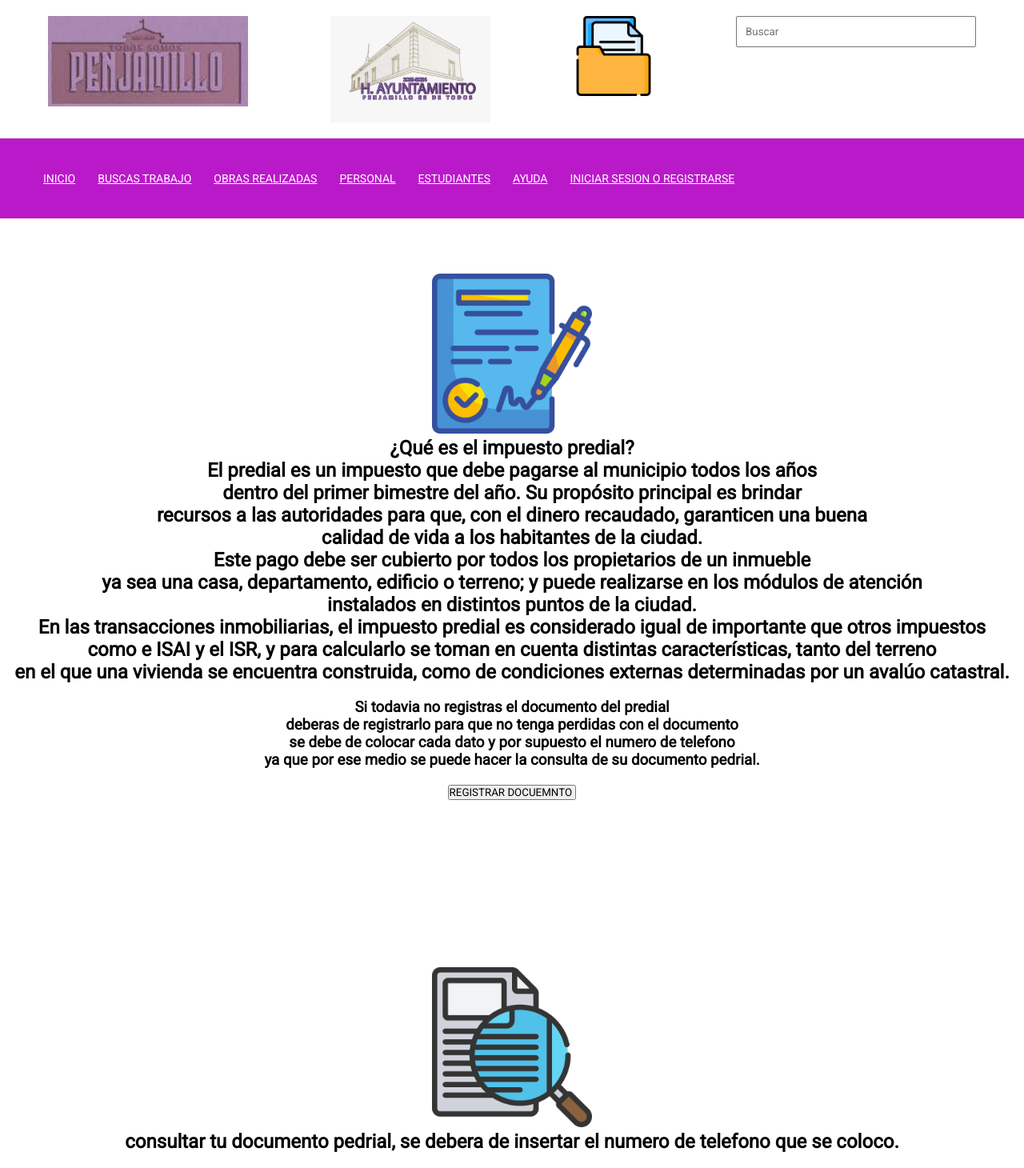
After one commit to juanjo2326/H.Ayuntamiento, a PHP site: page /pedrial/inicio_pedrial.php in a window 1280 px wide. The commit adds this page. Shown: the whole page at 80% size. Run offline with PHP 8.4, Linux system fonts and the light colour scheme.

Commit message:
modificaciones

```diff
--- a/css/estilos.css
+++ b/css/estilos.css
@@ -250,3 +250,27 @@ center empresas a:btn{
     display: inline-block;
     font-size: 16px;
 }
+/* footer */
+
+.footer-style {
+    padding-top: 50px;
+    background-color: #2C3E50;
+}
+footer {
+  color: white;
+}
+footer h3 {
+  margin-bottom: 30px;
+    font-weight: 800;
+}
+footer .footer-above {
+  padding-top: 50px;
+  background-color: #2C3E50;
+}
+footer .footer-col {
+  margin-bottom: 50px;
+}
+footer .footer-below {
+  padding: 25px 0;
+  background-color: #233140;
+}
--- /dev/null
+++ b/pedrial/inicio_pedrial.php
@@ -0,0 +1,105 @@
+<!DOCTYPE html>
+<html lang="en">
+<head>
+    <meta charset="UTF-8">
+    <title>H Ayuntamiento 2021-2024</title>
+    <link rel="stylesheet" type="text/css"href="../css/estilos.css">
+</head>
+<body>
+    <header>
+        <div class="header_superior">
+            <div class="logo">
+            <img  src="../imagenes/logo.jpg" id="logo">
+            </div>
+            <div class="logo2">
+                <img src="../imagenes/logo2.jpeg" id="logo2">
+            </div>
+            <center><img src="../imagenes/carpeta.PNG" width="100" id="rfc"></center>
+            <div class="search">
+            <input type="search" placeholder="Buscar">
+        </div>
+        </div>
+
+        <div class="container_menu">
+        <div class="menu">
+            <nav>
+                <ul>
+                    <li><a href="../index.php">inicio</a></li>
+                    <li><a href="../trabajadores/inicio_trabajo.php">Buscas Trabajo</a></li>
+                    <li><a href="#">Obras realizadas</a></li>
+                    <li><a href="../personal/personal.php">Personal</a></li>
+                    <li><a href="#">estudiantes</a></li>
+                    <li><a href="#">Ayuda</a>
+                        <ul class="submenu">
+                            <li><a href="" href○="#">Ayuda comunitaria</a></li>
+                            <li><a href="" href○="#">Ayuda a problemas personales</a></li>
+                            <li><a href="" href○="#">Ayuda adictos</a></li>
+                            <li><a href="" href○="#">contactanos</a></li>
+                            <li><a href="" href○="#">Emergencias</a></li>
+                            <li><a href="" href○="#">Quejas o sugerencias</a></li>
+                        </ul>
+                    </li>
+                        <?php
+		                if(isset($_SESSION['Usuario'])){ ?>
+		            <li><a href="./login/cerrar.php">cerrar Sesion</a></li>
+		                <?php
+		                } else {
+		                ?>
+	                <li><a href="./login.php">Iniciar Sesion O Registrarse</a></li>
+		                <?php
+		                }
+		                ?>
+                    </ul>
+            </nav>
+
+        </div>
+        </div>
+
+
+
+
+    </header><br><br><br><br>
+<br><br><br><br><br><br><br>
+<br><br><br><br>
+<br><br><br>
+
+    <section><center>
+
+<div id="info">
+    <p>
+    <img src="../imagenes/contrato.png" width="200" id="sat"><br>
+    <p><h2>¿Qué es el impuesto predial?<br>
+    El predial es un impuesto que debe pagarse al municipio todos los años <br>
+    dentro del primer bimestre del año. Su propósito principal es brindar <br>
+    recursos a las autoridades para que, con el dinero recaudado, garanticen una buena <br>
+    calidad de vida a los habitantes de la ciudad. <br>
+    Este pago debe ser cubierto por todos los propietarios de un inmueble <br>
+    ya sea una casa, departamento, edificio o terreno; y puede realizarse en los módulos de atención <br>
+    instalados en distintos puntos de la ciudad. <br>
+    En las transacciones inmobiliarias, el impuesto predial es considerado igual de importante que otros impuestos <br>
+     como e ISAI y el ISR, y para calcularlo se toman en cuenta distintas características, tanto del terreno <br>
+     en el que una vivienda se encuentra construida, como de condiciones externas determinadas por un avalúo catastral.</h2></p><br>
+    <p><h3>Si todavia no registras el documento del predial<br>
+       deberas de registrarlo para que no tenga perdidas con el documento<br>
+       se debe de colocar cada dato y por supuesto el numero de telefono <br>
+       ya que por ese medio se puede hacer la consulta de su documento pedrial.</h3></p>
+      <br>
+       <a  class="botons" href="pedrial.php"> <input type="button" value="REGISTRAR DOCUEMNTO "></a>
+
+    </p>
+</div><br><br><br><br>
+<br><br><br><br><br><br><br>
+
+<p>
+<img src="../imagenes/consultar.png" width="200" id="sat"><br>
+    <p><h2> consultar tu documento pedrial, se debera de insertar el numero de telefono que se coloco.</h2><br>
+       </center>
+    </p>
+    </center>
+
+</section>
+
+
+
+    </body>
+</html>
--- a/rfc.php
+++ b/rfc.php
@@ -27,7 +27,7 @@
                     <li><a href="index.php">inicio</a></li>
                     <li><a href="./trabajadores/inicio_trabajo.php">Buscas Trabajo</a></li>
                     <li><a href="#">Obras realizadas</a></li>
-                    <li><a href="#">DOCUMENTO PEDRIAL</a></li>
+                    <li><a href="./pedrial/inicio_pedrial.php">DOCUMENTO PEDRIAL</a></li>
                     <li><a href="#">calendario</a></li>
                     <li><a href="#">Personal</a></li>
                     <li><a href="#">estudiantes</a></li>
--- a/trabajadores/agregar_trabajo.php
+++ b/trabajadores/agregar_trabajo.php
@@ -13,6 +13,7 @@ include "../conexion.php";
     <script type="text/javascript" src="./js/jquery-1.10.2.js"></script>
 </head>
 <body>
+<a  class="botons" href="inicio_trabajo.php"> <input type="button" value="Regresar "></a>
     <header>
     <center><img src="../imagenes/trabajo.PNG" width="200" id="logotrabajo"></center>
 
--- a/trabajadores/inicio_trabajo.php
+++ b/trabajadores/inicio_trabajo.php
@@ -31,7 +31,7 @@
                     <li><a href="../index.php">inicio</a></li>
                     <li><a href="../rfc.php">Consultar RFC</a></li>
                     <li><a href="#">Obras realizadas</a></li>
-                    <li><a href="#">citas</a></li>
+                    <li><a href="../pedrial/inicio_pedrial.php">Documento pedrial</a></li>
                     <li><a href="#">calendario</a></li>
                     <li><a href="#">Personal</a></li>
                     <li><a href="#">estudiantes</a></li>
```
Also changed, not shown: index.php (+3 -9 lines), pedrial/alta_pedrial.php (added, +29 -0 lines), pedrial/pedrial.php (+96 -0 lines), personal/personal.php (added, +71 -0 lines), trabajadores/altatrabajo.php (+14 -11 lines), css/trabajo.css (line endings or trailing spaces), imagenes/carpeta.png (added), imagenes/consultar.png (added), imagenes/contrato.png (added), imagenes/documento.png (added), imagenes/personal.png (added).
